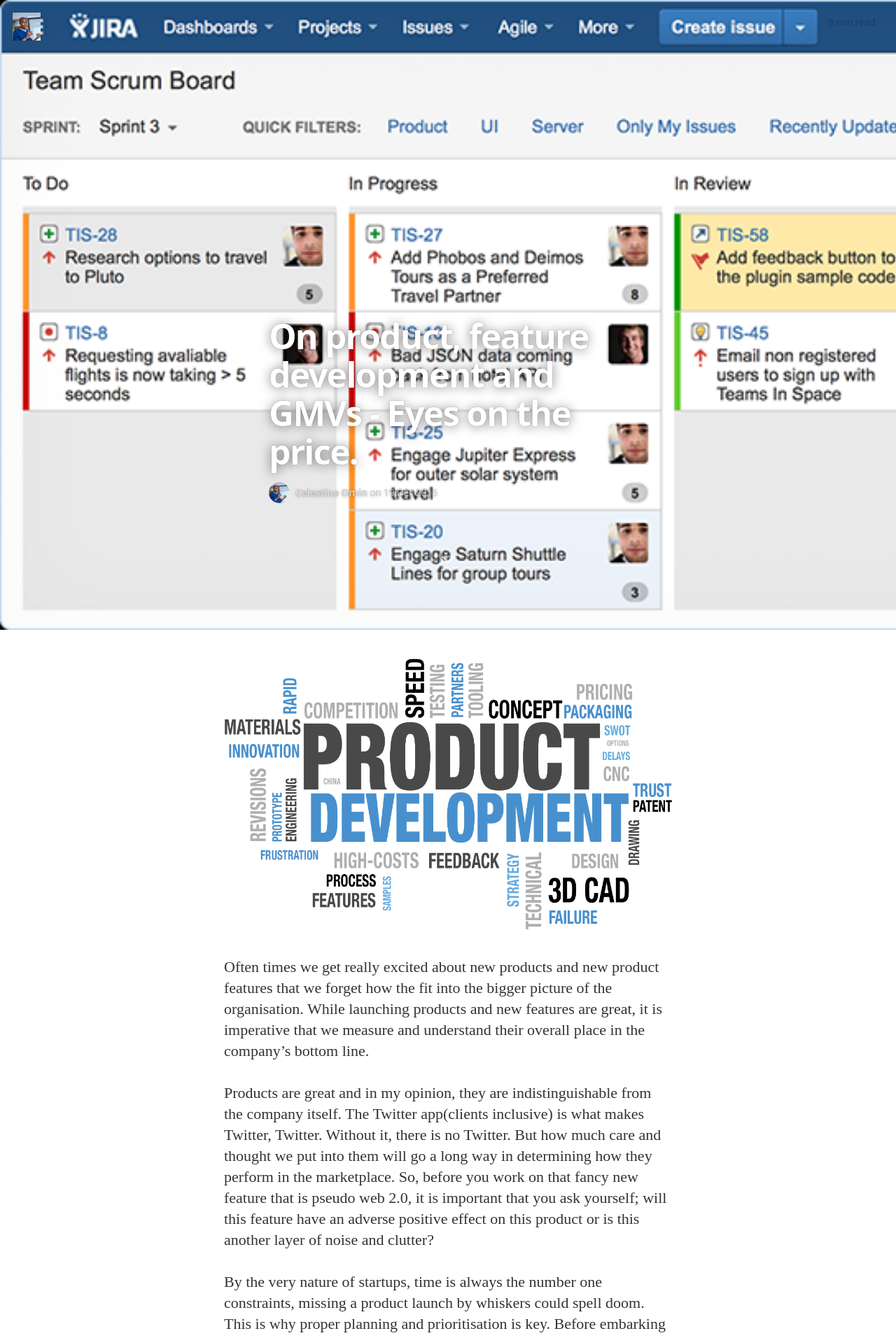
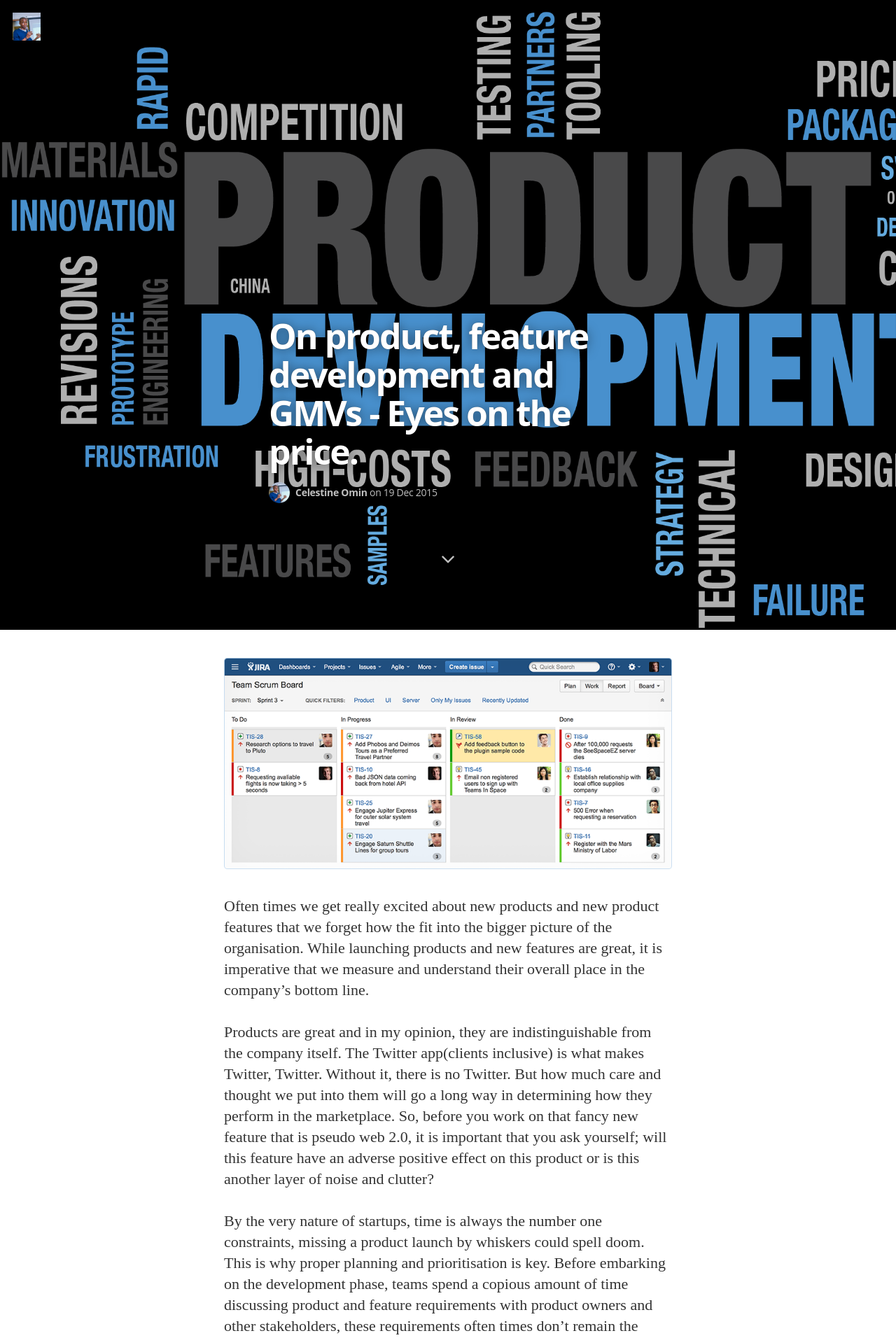
Before and after one commit to cyberomin/cyberomin.github.io, a Jekyll site: the page built from _posts/2015-12-19-product-features-gmv.markdown, in a window 1280 px wide. Shown: the top 1912 px of the page at 70% size. Built offline with Jekyll 4.4.1, drawn with Linux system fonts in a browser that asks for light colours; nearby versions of some CDN libraries; some web fonts are replaced; library files that are not in the unit come from our copies; Markdown is read by kramdown in place of the engine named in the settings; comment, search, counter and statistics services are not loaded.

Commit message:
Added a new background banner

```diff
--- a/_posts/2015-12-19-product-features-gmv.markdown
+++ b/_posts/2015-12-19-product-features-gmv.markdown
@@ -4,10 +4,10 @@
 date:   2015-12-19 06:40:00
 categories: startup
 description: "Often times we get really excited about new products and new product features that we forget how the fit into the bigger picture of the organisation. While launching products and new features are great, it is imperative that we measure and understand their overall place in the company's bottom line."
-image: /assets/article_images/on-product/jira.png
+image: /assets/article_images/on-product/product-development.png
 ---
 
-<img src="{{ site.url }}/assets/article_images/on-product/product-development.png"/>
+<img src="{{ site.url }}/assets/article_images/on-product/jira.png"/>
 
 Often times we get really excited about new products and new product features that we forget how the fit into the bigger picture of the organisation. While launching products and new features are great, it is imperative that we measure and understand their overall place in the company's bottom line.
 
```
